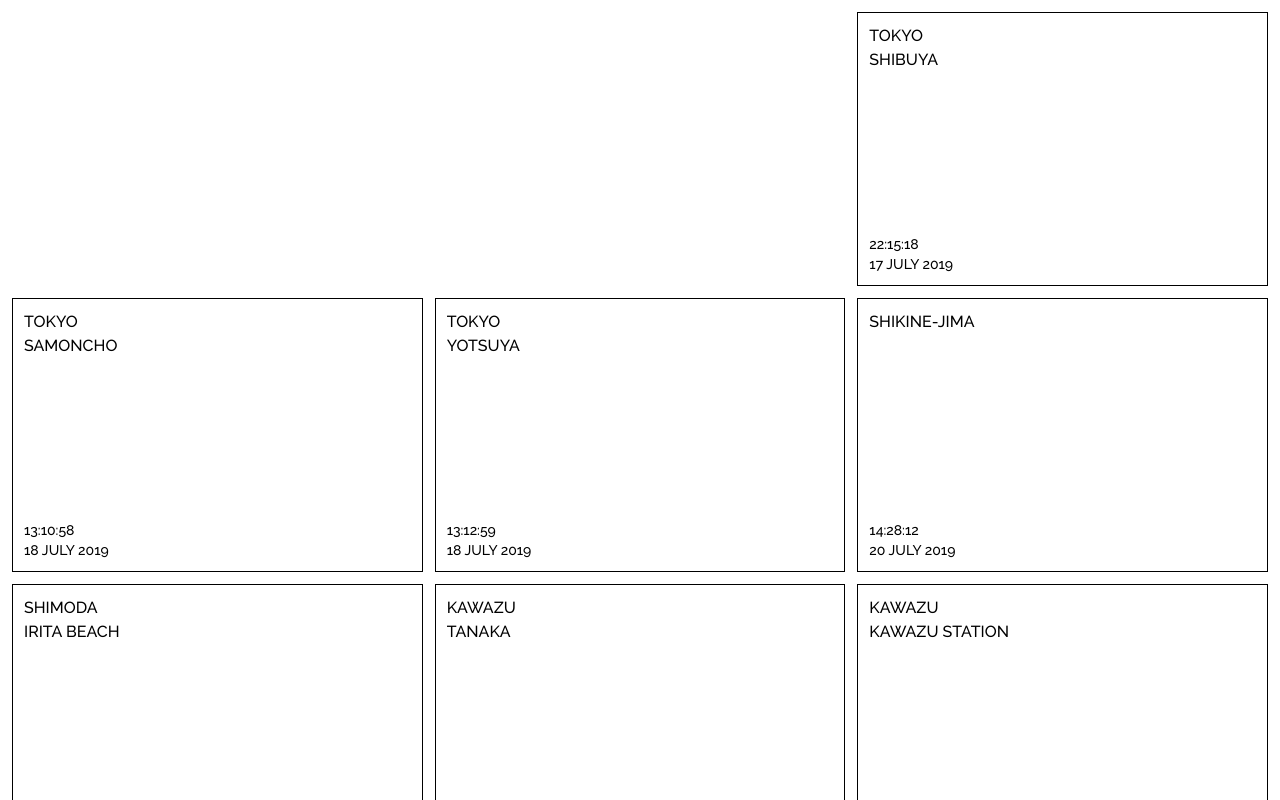
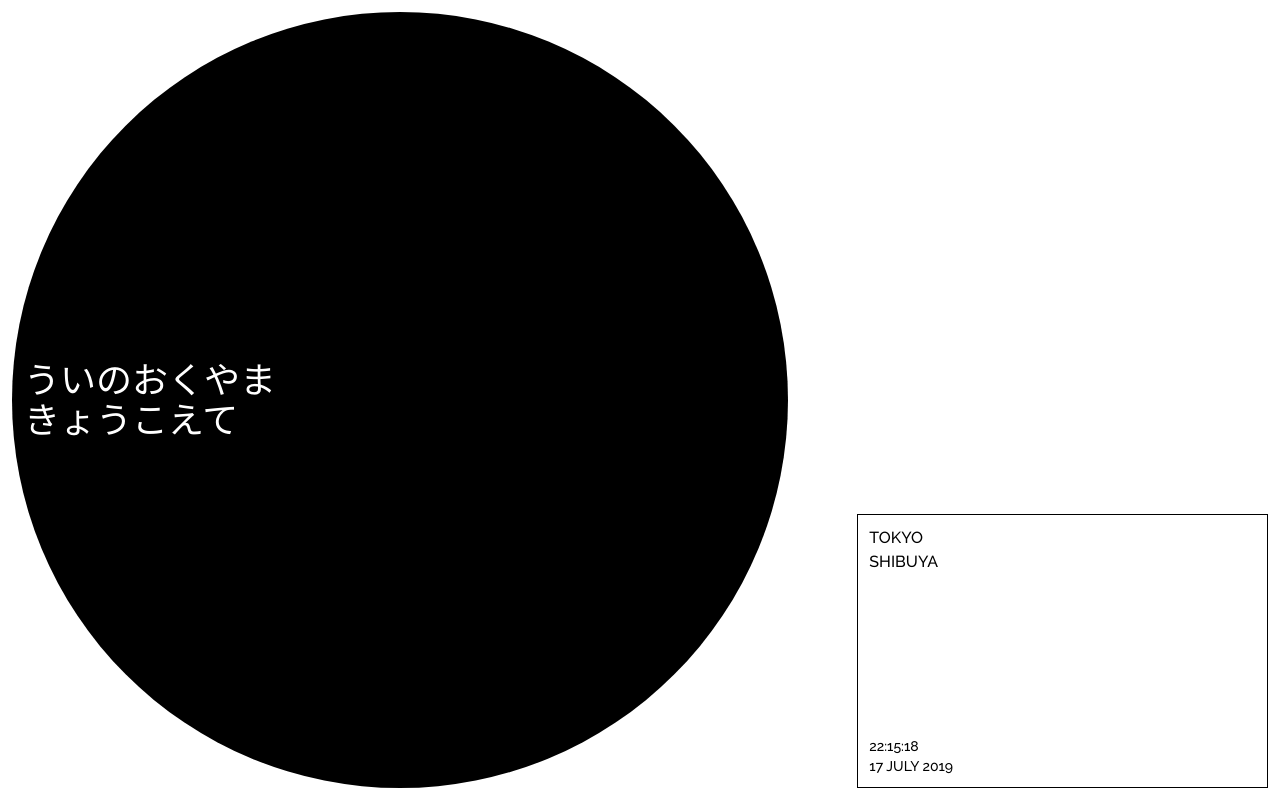
Before and after one commit to mbourjac/react-leaflet-map, a React (Vite) app: page / in a window 1280 px wide. Shown: the top 800 px of the page. Built offline with nearby package versions, Linux system fonts and the light colour scheme.

Commit message:
feat: create home hero

```diff
--- /dev/null
+++ b/src/hooks/use-element-size.ts
@@ -0,0 +1,37 @@
+import { type RefObject, useLayoutEffect, useState } from 'react';
+
+export const useElementSize = <T extends HTMLElement>(
+  elementRef: RefObject<T>,
+) => {
+  const [elementSize, setElementSize] = useState<{
+    elementWidth: number;
+    elementHeight: number;
+  }>({
+    elementWidth: 0,
+    elementHeight: 0,
+  });
+
+  useLayoutEffect(() => {
+    const element = elementRef.current;
+
+    if (!element) {
+      throw new Error('elementRef is not assigned');
+    }
+
+    const updateElementSize = () => {
+      setElementSize({
+        elementWidth: element.offsetWidth,
+        elementHeight: element.offsetHeight,
+      });
+    };
+
+    updateElementSize();
+    window.addEventListener('resize', updateElementSize);
+
+    return () => {
+      window.removeEventListener('resize', updateElementSize);
+    };
+  }, [elementRef]);
+
+  return elementSize;
+};
--- /dev/null
+++ b/src/pages/Hero.tsx
@@ -0,0 +1,12 @@
+export const Hero = () => {
+  return (
+    <div className="p-main h-screen">
+      <div className="flex aspect-square h-[calc(100vh-24px)] max-w-full items-center rounded-full bg-black">
+        <h1 className="pl-main flex w-max flex-col text-4xl text-white">
+          <span>ういのおくやま</span>
+          <span>きょうこえて</span>
+        </h1>
+      </div>
+    </div>
+  );
+};
--- a/src/pages/Home/Gallery/Gallery.tsx
+++ b/src/pages/Home/Gallery/Gallery.tsx
@@ -1,3 +1,6 @@
+import { useRef } from 'react';
+import tailwindConfig from '../../../../tailwind.config';
+import { useElementSize } from '../../../hooks/use-element-size';
 import { cn } from '../../../lib/tailwind';
 import type { GalleryImage as GalleryImageType } from '../Home.types';
 import { GalleryImage } from './GalleryImage';
@@ -7,13 +10,27 @@ type GalleryProps = {
 };
 
 export const Gallery = ({ images }: GalleryProps) => {
+  const firstImageRef = useRef(null);
+  const { elementHeight: firstImageHeight } = useElementSize(firstImageRef);
+
+  const firstImageHeightInRem = firstImageHeight / 16;
+  const mainSpacing = tailwindConfig.theme.extend.spacing.main;
+  const sectionOffset = `calc(-${firstImageHeightInRem}rem - ${mainSpacing} * 2)`;
+
   return (
-    <section className="flex w-full flex-col gap-3 @container">
-      <div className="grid w-full grid-cols-1 gap-3 @[400px]:grid-cols-[repeat(auto-fill,minmax(400px,1fr))]">
+    <section
+      className="p-main relative flex flex-col @container"
+      style={{
+        top: sectionOffset,
+        marginBottom: sectionOffset,
+      }}
+    >
+      <div className="gap-main grid grid-cols-1 @[400px]:grid-cols-[repeat(auto-fill,minmax(400px,1fr))]">
         {images.map((image, index) => (
           <GalleryImage
             key={index}
             {...image}
+            ref={index === 0 ? firstImageRef : undefined}
             className={cn(index === 0 && 'col-end-[-1]')}
           />
         ))}
--- a/src/pages/Home/Gallery/GalleryImage.tsx
+++ b/src/pages/Home/Gallery/GalleryImage.tsx
@@ -1,3 +1,4 @@
+import { forwardRef } from 'react';
 import { type Variants, motion } from 'framer-motion';
 import { cn } from '../../../lib/tailwind';
 import type { GalleryImage as GalleryImageType } from '../Home.types';
@@ -6,12 +7,8 @@ type GalleryImageProps = GalleryImageType & {
   className?: string;
 };
 
-export const GalleryImage = ({
-  src,
-  heading,
-  date,
-  className,
-}: GalleryImageProps) => {
+export const GalleryImage = forwardRef<HTMLElement, GalleryImageProps>(
+  ({ src, heading, date, className }, ref?) => {
     const restTransition = {
       duration: 0.2,
     };
@@ -44,15 +41,16 @@ export const GalleryImage = ({
 
     return (
       <motion.article
+        ref={ref}
         className={cn(
-        'relative aspect-[3/2] overflow-hidden font-medium uppercase',
+          'relative aspect-[3/2] overflow-hidden bg-white font-medium uppercase',
           className,
         )}
         initial="rest"
         animate="rest"
         whileHover="hover"
       >
-      <div className="absolute h-full w-full border border-black" />
+        <div className="absolute size-full border border-black" />
         <div className="absolute">
           <motion.img
             src={src}
@@ -65,14 +63,14 @@ export const GalleryImage = ({
           className="relative flex h-full flex-col justify-between"
           variants={textMotion}
         >
-        <h2 className="flex flex-col p-3">
+          <h2 className="p-main flex flex-col">
             {heading.map((item, index) => (
               <span key={index} className="inline-block">
                 {item}
               </span>
             ))}
           </h2>
-        <div className="p-3 text-sm">
+          <div className="p-main text-sm">
             <p>
               {new Intl.DateTimeFormat('en-GB', {
                 timeStyle: 'medium',
@@ -87,4 +85,7 @@ export const GalleryImage = ({
         </motion.div>
       </motion.article>
     );
-};
+  },
+);
+
+GalleryImage.displayName = 'GalleryImage';
--- a/src/pages/Home/Home.tsx
+++ b/src/pages/Home/Home.tsx
@@ -1,9 +1,11 @@
+import { Hero } from '../Hero';
 import { Gallery } from './Gallery/Gallery';
 import { GALLERY_IMAGES } from './Home.constants';
 
 export const Home = () => {
   return (
-    <div className="flex justify-center p-3">
+    <div className="flex flex-col">
+      <Hero />
       <Gallery images={GALLERY_IMAGES} />
     </div>
   );
--- a/tailwind.config.js
+++ b/tailwind.config.ts
@@ -1,5 +1,5 @@
-/** @type {import('tailwindcss').Config} */
 import containerQueries from '@tailwindcss/container-queries';
+import type { Config } from 'tailwindcss';
 
 export default {
   content: ['./index.html', './src/**/*.{js,ts,jsx,tsx}'],
@@ -12,7 +12,10 @@ export default {
         'off-black': '#1d1d1d',
         'off-white': '#fffcf7',
       },
+      spacing: {
+        main: '0.75rem',
+      },
     },
   },
   plugins: [containerQueries],
-};
+} satisfies Config;
--- a/tsconfig.json
+++ b/tsconfig.json
@@ -21,6 +21,6 @@
     "noFallthroughCasesInSwitch": true,
     "noUncheckedIndexedAccess": true
   },
-  "include": ["src"],
+  "include": ["src", "tailwind.config.ts"],
   "references": [{ "path": "./tsconfig.node.json" }]
 }
```
Also changed, not shown: .eslintrc.cjs. Lines whose indentation alone changed are shown as unchanged.
